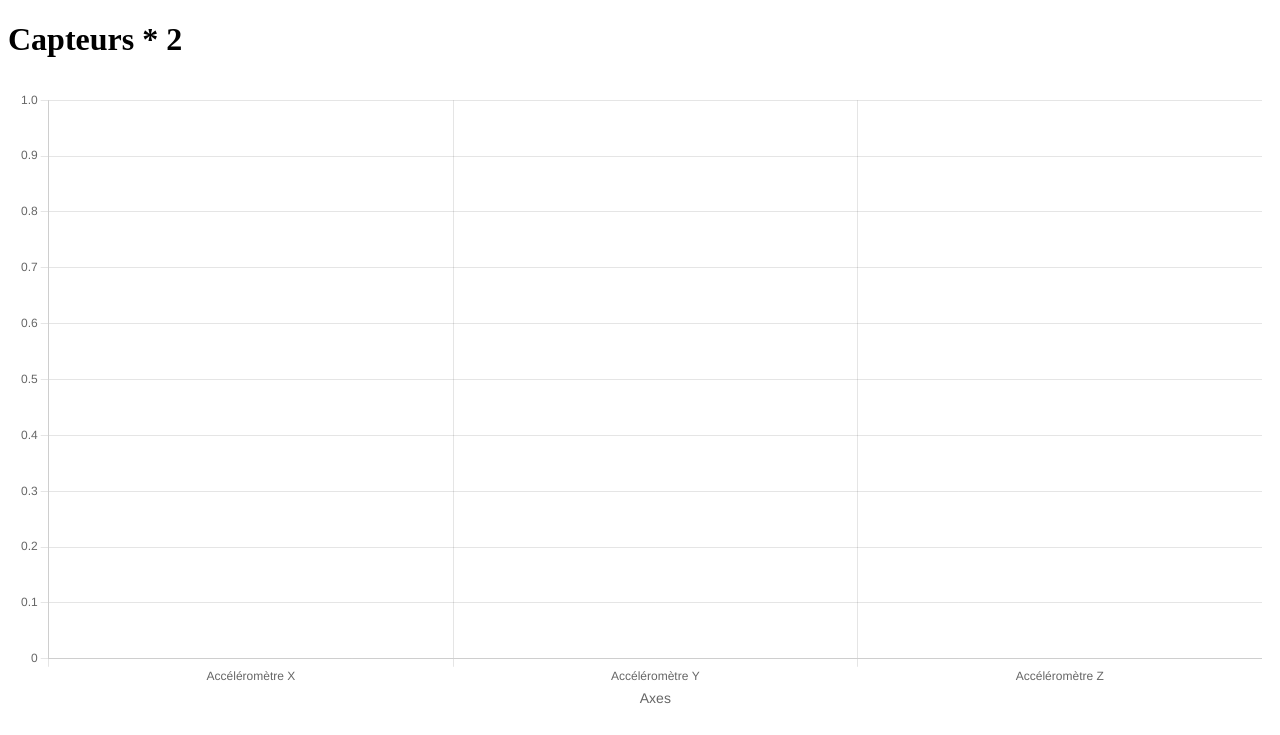
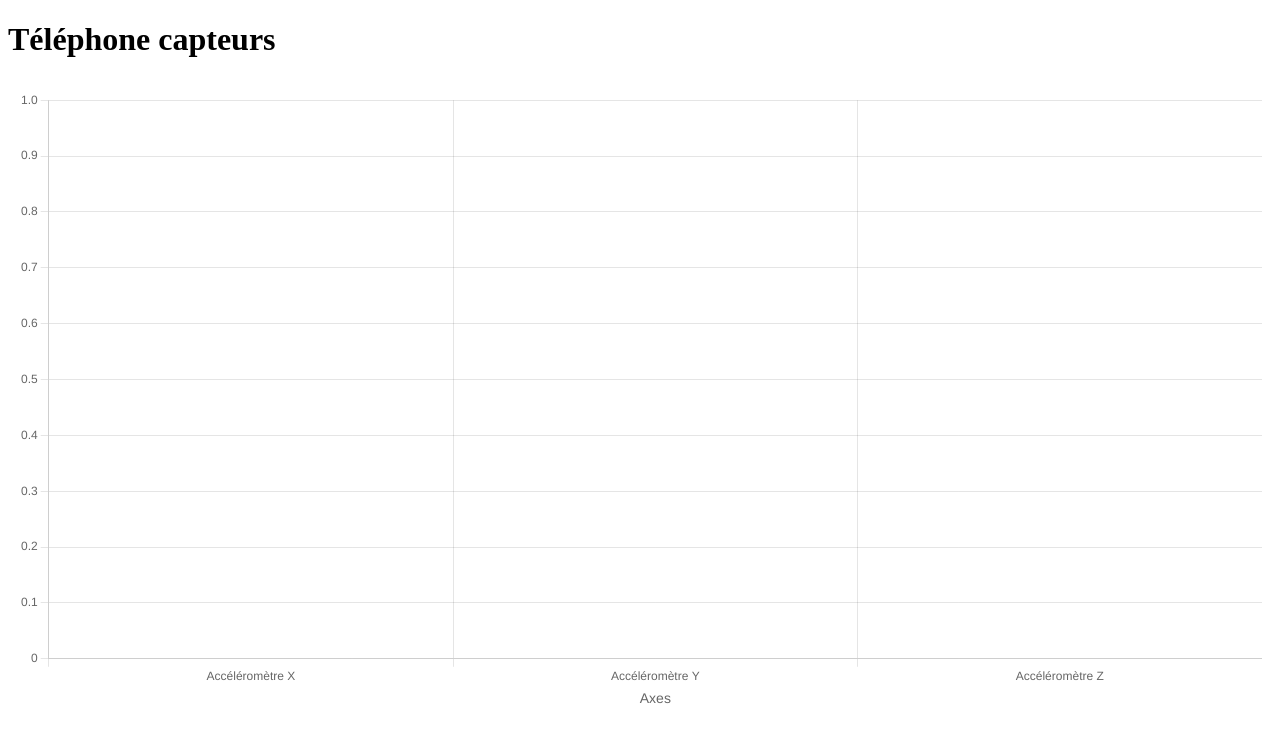
Before and after one commit to 12coeur/Graphs, a plain HTML site: page index.html in a window 1280 px wide. Shown: the top 735 px of the page. Drawn offline with nearby package versions, Linux system fonts and the light colour scheme.

Commit message:
Update index.html

```diff
--- a/index.html
+++ b/index.html
@@ -27,7 +27,7 @@
     </style>
 </head>
 <body>
-    <h1>Capteurs * 2</h1>
+    <h1>Téléphone capteurs</h1>
     <main>
         <canvas id="accelerometerChart"></canvas>
         <canvas id="gyroscopeChart"></canvas>
```
